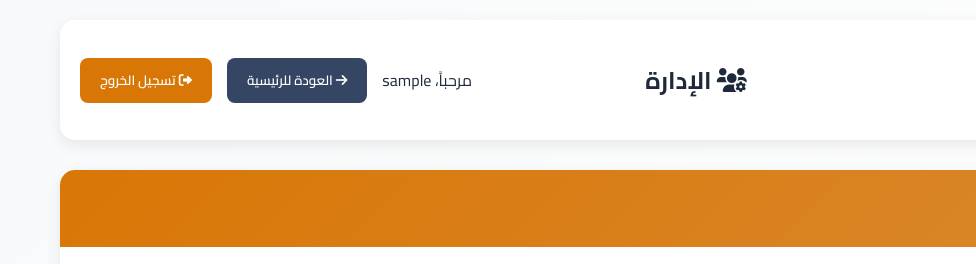
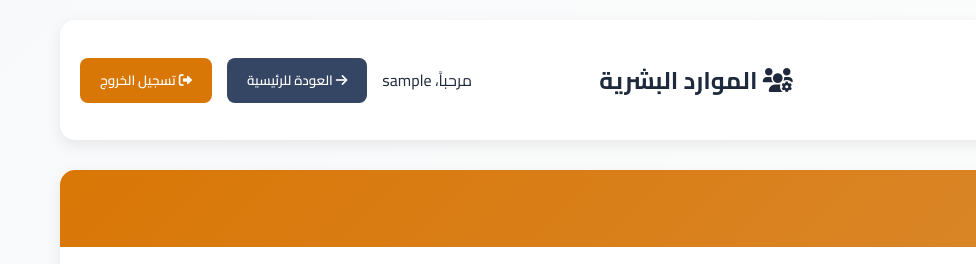
Before and after one commit to Ahmed-Nadir-123/oufq, a website: page management.html in a window 1280 px wide. Shown: the top 264 px of the page, 0-976 px from the left. Drawn offline with Linux system fonts and the light colour scheme; sample sign-in values are in the browser's storage.

Commit message:
Update management.html

```diff
--- a/management.html
+++ b/management.html
@@ -3,7 +3,7 @@
 <head>
     <meta charset="UTF-8">
     <meta name="viewport" content="width=device-width, initial-scale=1.0">
-    <title>أُفُق - الإدارة</title>
+    <title>أُفُق - الموارد البشرية</title>
     <link rel="icon" type="image/svg+xml" href="icon.svg">
     <link href="https://cdnjs.cloudflare.com/ajax/libs/font-awesome/6.0.0/css/all.min.css" rel="stylesheet">
     <link href="https://fonts.googleapis.com/css2?family=Cairo:wght@300;400;600;700&display=swap" rel="stylesheet">
@@ -237,7 +237,7 @@
                 <img src="iconWithArabic.svg" alt="OFOQ Logo" style="width:220px; height:auto;" />
             </div>
             <div class="header-title">
-                <i class="fas fa-users-cog"></i> الإدارة
+                <i class="fas fa-users-cog"></i> الموارد البشرية
             </div>
             <div class="user-info">
                 <span id="welcomeUser">مرحباً، </span>
```
